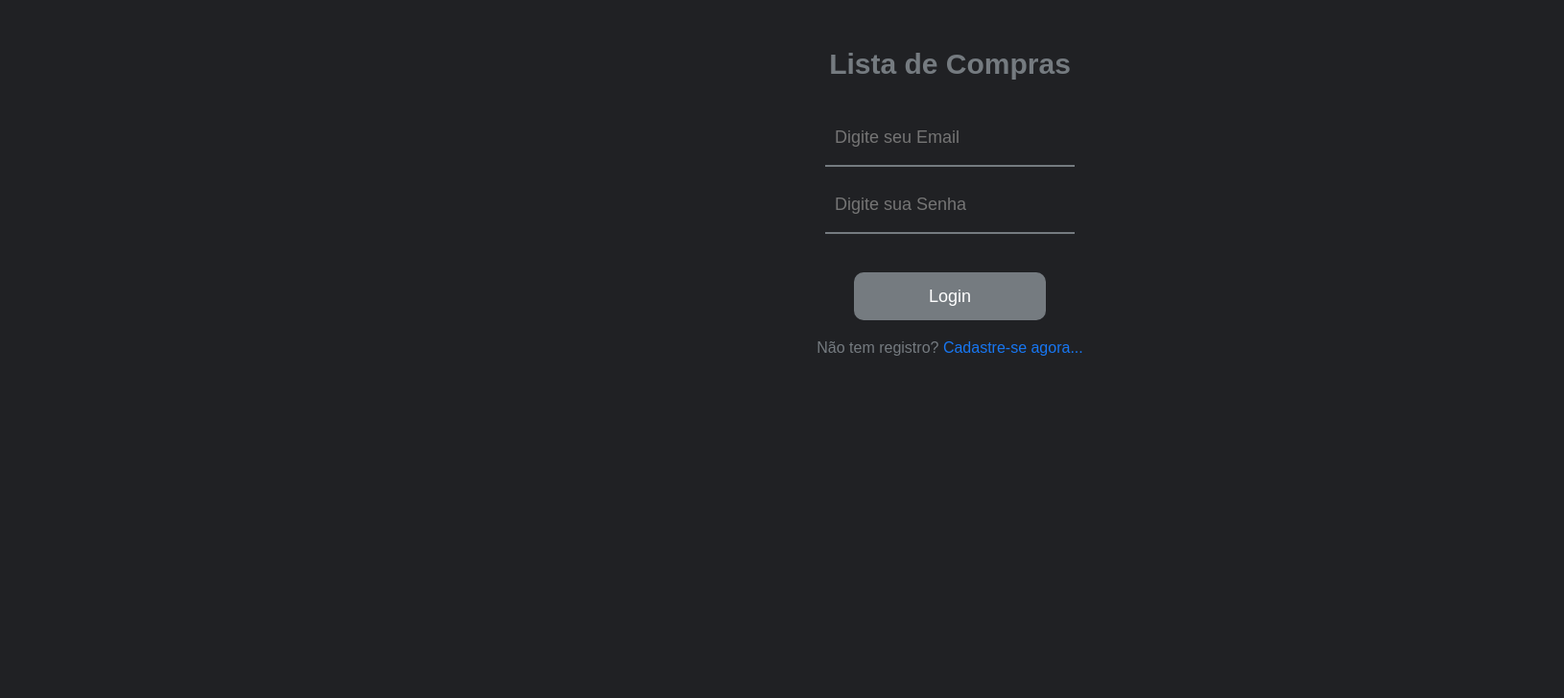
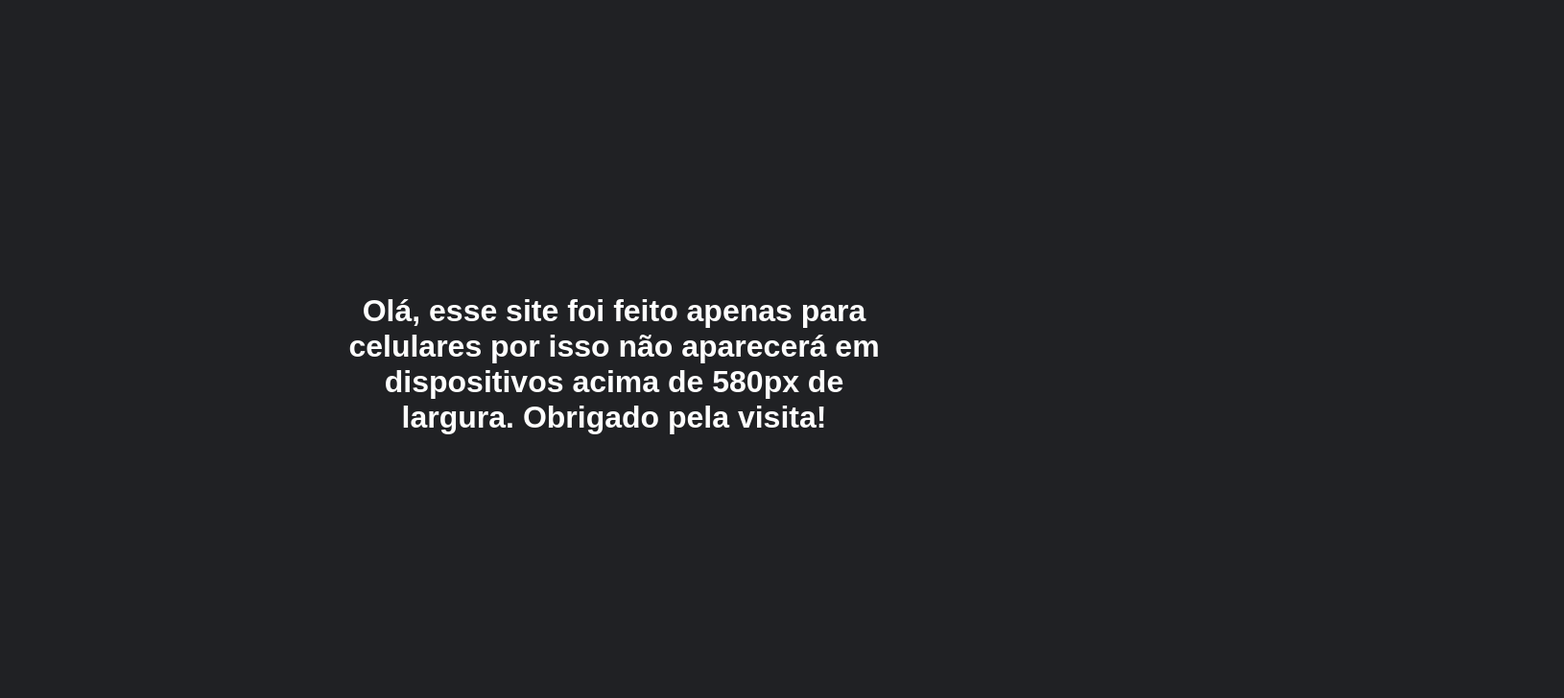
Before and after one commit to dalcastagned/shopping-list-app, a React (Create React App) app: page / in a window 1280 px wide. Shown: the top 728 px of the page at 96% size, 1630 px wide, since content can reach past the window. Built offline with nearby package versions, Linux system fonts and the light colour scheme; no server answers.

Commit message:
add block on window > 580px

```diff
--- a/src/pages/Login/elements.js
+++ b/src/pages/Login/elements.js
@@ -1,5 +1,18 @@
 import styled from "styled-components";
 import { GoAlert } from "react-icons/go";
+
+export const ContainerInfo = styled.div`
+    height: calc(100vh - 40px);
+    width: 100%;
+    display: flex;
+    align-items: center;
+    justify-content: center;
+
+    h1{
+        text-align: center;
+        color: #fff;
+    }
+`
 
 export const Container = styled.form`
     display: flex;
--- a/src/pages/Login/index.js
+++ b/src/pages/Login/index.js
@@ -38,6 +38,13 @@ const Login = () => {
     // eslint-disable-next-line
   }, [])
 
+  if (window.innerWidth > 580) {
+    return (
+      <S.ContainerInfo>
+        <h1>Olá, esse site foi feito apenas para celulares por isso não aparecerá em dispositivos acima de 580px de largura. Obrigado pela visita!</h1>
+      </S.ContainerInfo>
+    )
+  } else {
     return (
       <S.Container onSubmit={loginFirebase}>
         <S.Title>Lista de Compras</S.Title>
@@ -79,6 +86,7 @@ const Login = () => {
         </S.Registration>
       </S.Container>
     );
+  }
 };
 
 export default Login;
--- a/src/pages/SignUp/elements.js
+++ b/src/pages/SignUp/elements.js
@@ -1,5 +1,18 @@
 import styled from "styled-components";
 import { GoAlert } from "react-icons/go";
+
+export const ContainerInfo = styled.div`
+    height: calc(100vh - 40px);
+    width: 100%;
+    display: flex;
+    align-items: center;
+    justify-content: center;
+
+    h1{
+        text-align: center;
+        color: #fff;
+    }
+`
 
 export const Container = styled.form`
     display: flex;
--- a/src/pages/SignUp/index.js
+++ b/src/pages/SignUp/index.js
@@ -36,6 +36,13 @@ const SignUp = () => {
     }
   }
 
+  if (window.innerWidth > 580) {
+    return (
+      <S.ContainerInfo>
+        <h1>Olá, esse site foi feito apenas para celulares por isso não aparecerá em dispositivos acima de 580px de largura. Obrigado pela visita!</h1>
+      </S.ContainerInfo>
+    )
+  } else {
     return (
       <S.Container onSubmit={loginFirebase}>
         <S.Title>Cadastro de Usuário</S.Title>
@@ -96,6 +103,7 @@ const SignUp = () => {
         </S.Registration>
       </S.Container>
     );
+  }
 };
 
 export default SignUp;
```
Lines whose indentation alone changed are shown as unchanged.
